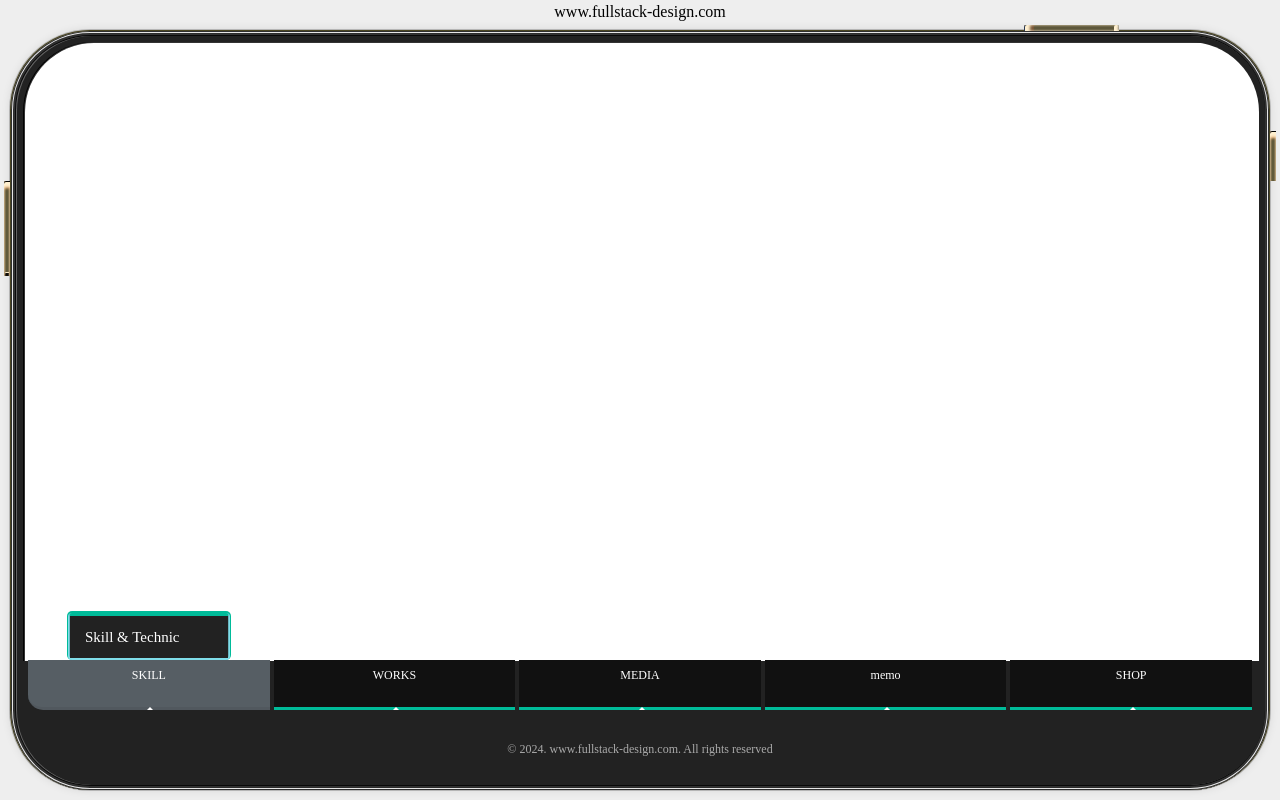
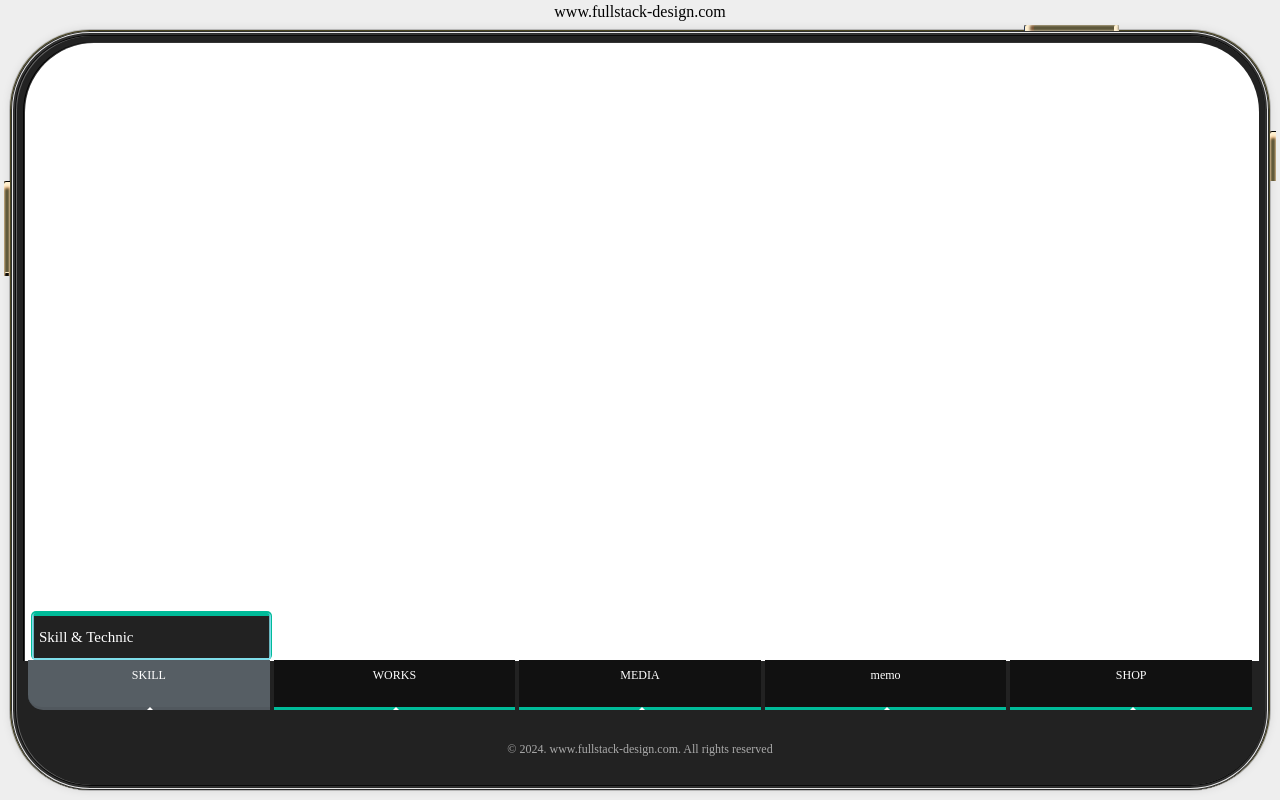
Before and after one commit to pixelani/portfolio, a plain HTML site: page index.html in a window 1280 px wide. Both pictures are taken after a click on the element "SKILL". Drawn offline with nearby package versions, Linux system fonts and the light colour scheme; a web font is replaced by a local one.

Commit message:
Add files via upload

```diff
--- a/css/main_nav_20240109.css
+++ b/css/main_nav_20240109.css
@@ -84,6 +84,22 @@
   }
 
   @media screen and (min-width: 0px) {
+    .btn_sub{
+      position: absolute;
+      display: hidden;
+      left: 5px;
+      width: calc(100% - 5px);
+      bottom: 50px;
+      }
+
+      .btn_off:hover .btn_sub{
+      position: absolute;
+      right: 0;
+      font-size: 12px;
+      position: absolute;
+      display: block;
+      bottom: 45px;
+      }
 
     .dropdown, .dropdown-menu{
       width: calc(20% - 50px);
@@ -92,7 +108,7 @@
     .dropdown-item{
       padding: 10px 0px;
       font-size: 15px;
-      text-indent: 15px;
+      text-indent: 5px;
     }
 
 
@@ -108,6 +124,21 @@
     }
   }
   @media screen and (min-width: 768px) {
+    .btn_sub{
+      position: absolute;
+      display: hidden;
+      left: 5px;
+      width: calc(100% - 5px);
+      bottom: 50px;
+      }
+
+      .btn_off:hover .btn_sub{
+      width: calc(100% - 10px);
+      font-size: 12px;
+      position: absolute;
+      display: block;
+      bottom: 45px;
+      }
 
     .dropdown, .dropdown-menu{
       width: calc(20% - 14px);
@@ -128,6 +159,23 @@
 
   }
   @media screen and (min-width: 1000px) {
+
+    .btn_sub{
+      position: absolute;
+      display: hidden;
+      left: 5px;
+      width: calc(100% - 5px);
+      bottom: 50px;
+      }
+
+      .btn_off:hover .btn_sub{
+      width: calc(100% - 10px);
+      font-size: 12px;
+      position: absolute;
+      display: block;
+      bottom: 45px;
+      }
+
     .full_nav{
       position:absolute;
       left: 10px;
```
